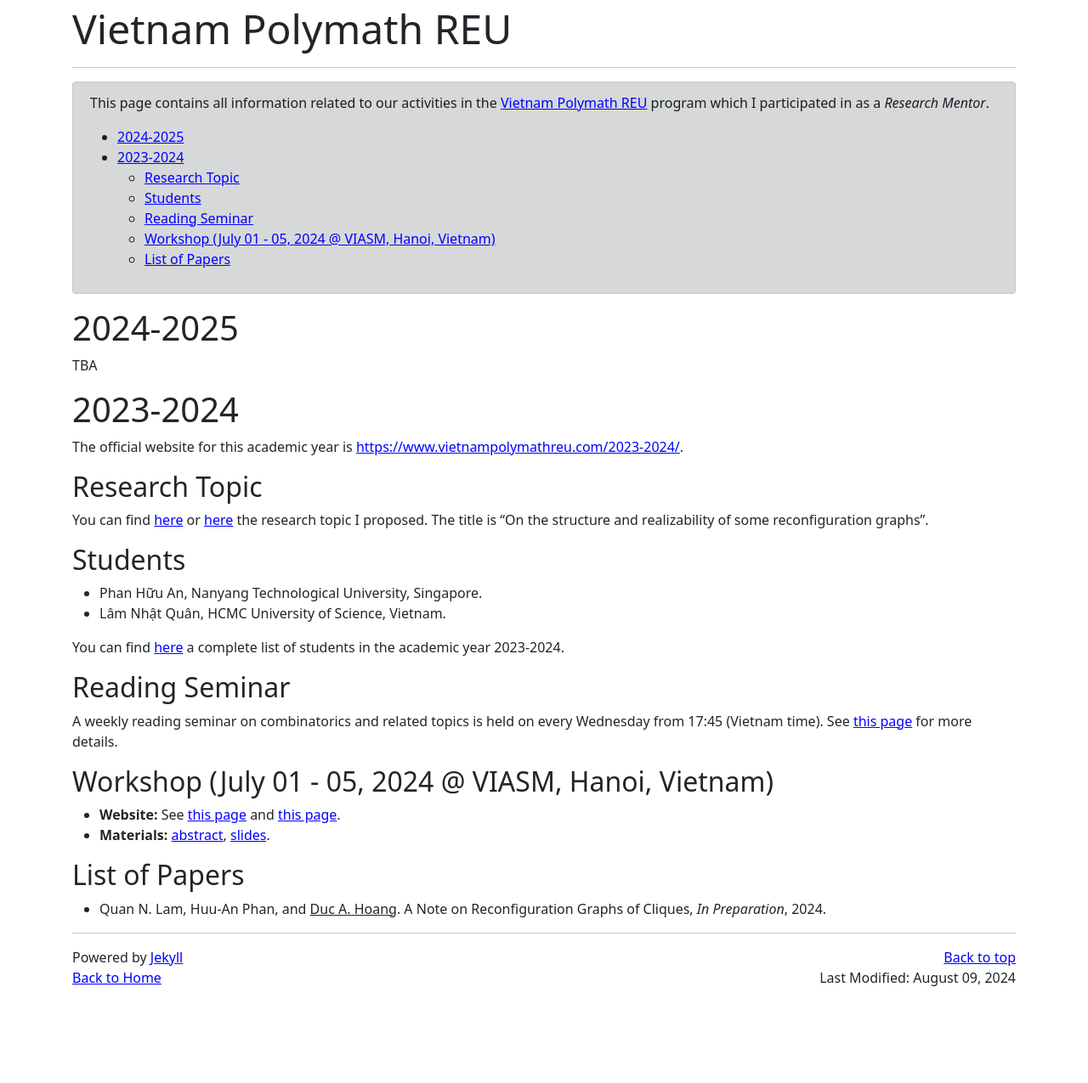
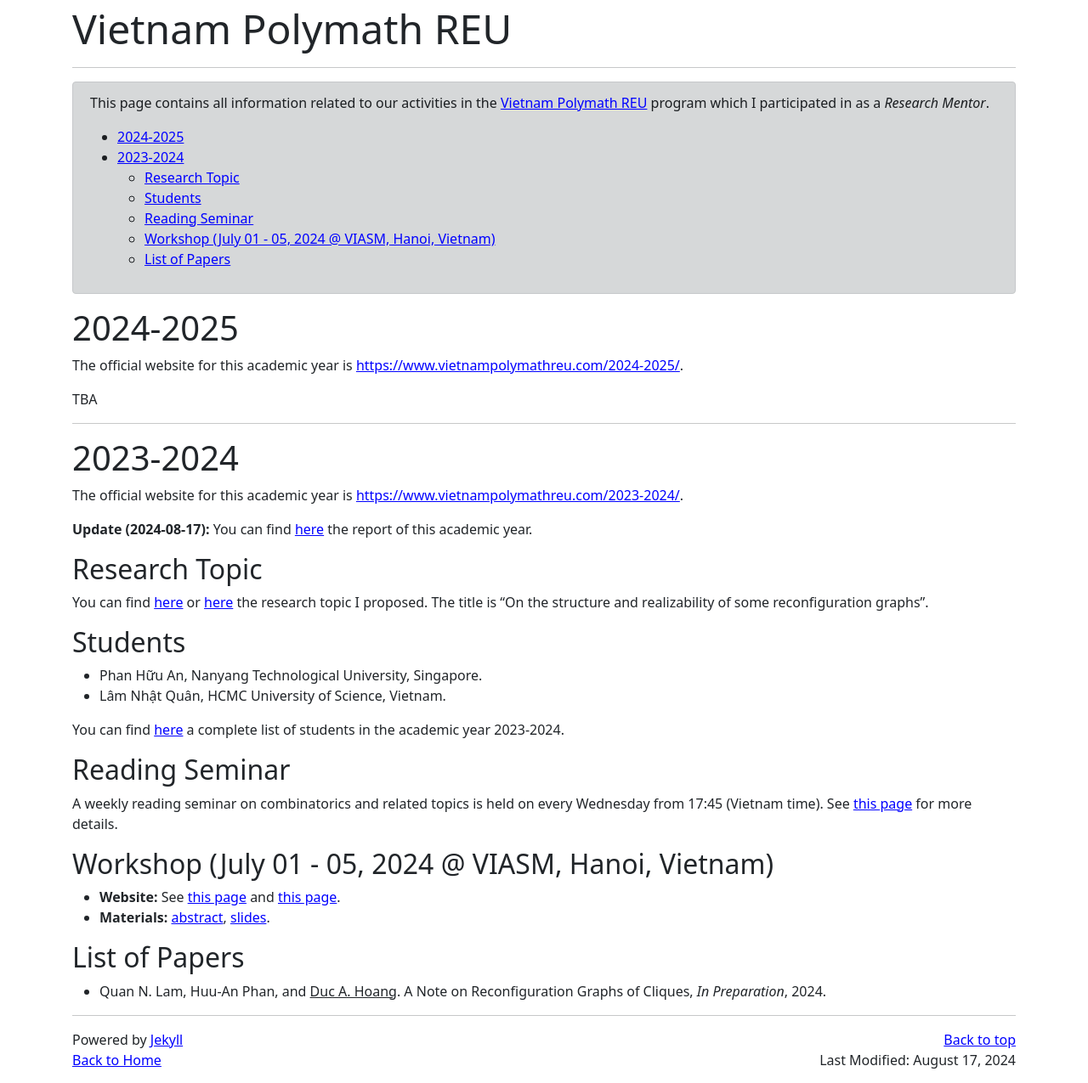
Before and after one commit to hoanganhduc/hoanganhduc.github.io, a Jekyll site: the page built from activities/Vietnam-Polymath-REU/index.md, in a window 1280 px wide. Shown: the whole page at 85% size. Built offline with Jekyll 4.4.1, drawn with Linux system fonts in a browser that asks for light colours; nearby versions of some CDN libraries; a style sheet for code colours, icons or effects is not loaded; before the commit the page ends 1178 px from its top, so only the background shows below that.

Commit message:
Updated @ 2024-08-17  08:47:12 ICT

```diff
--- a/_data/news.yaml
+++ b/_data/news.yaml
@@ -1,4 +1,7 @@
-# Last Updated: 2024-07-15
+# Last Updated: 2024-08-17
+- time: "August 17, 2024"
+  text: "In 2024-2025, I will participate in <a href='https://www.vietnampolymathreu.com/2024-2025/'>Vietnam Polymath REU</a> as a <i>Research Mentor</i>. You can find <a href='https://drive.google.com/file/d/10Y3BJ_vcRsilt0sFbwWvyQfq_sJr1puM/'>here</a> the research topic I proposed. More details can be found <a href='/activities/Vietnam-Polymath-REU/'>here</a>."
+  present: 1
 - time: "July 13, 2024"
   text: "Mathew Francis and Veena Prabhakaran inform us about a flaw in Lemma 6 of our paper \"Sliding Tokens on a Cactus\". See <a href='/events/ISAAC2016/note.pdf'>this note</a> for more details."
   present: 1
--- a/activities/Vietnam-Polymath-REU/index.md
+++ b/activities/Vietnam-Polymath-REU/index.md
@@ -2,7 +2,7 @@
 layout: default
 title: "Vietnam Polymath REU"
 mathjax: true
-last_modified_at: 2024-08-09
+last_modified_at: 2024-08-17
 description: This page contains all information related to the participation of Duc A. Hoang in Vietnam-Polymath-REU 2023-2024
 keywords: activities, Vietnam, REU, mentor, research, Duc A. Hoang
 ---
@@ -16,11 +16,17 @@ This page contains all information related to our activities in the [Vietnam Pol
 
 # 2024-2025
 
+The official website for this academic year is [https://www.vietnampolymathreu.com/2024-2025/](https://www.vietnampolymathreu.com/2024-2025/).
+
 TBA
+
+-----
 
 # 2023-2024
 
 The official website for this academic year is [https://www.vietnampolymathreu.com/2023-2024/](https://www.vietnampolymathreu.com/2023-2024/).
+
+**Update (2024-08-17):** You can find [here](https://drive.google.com/file/d/1MKuwquoloGEAz0XXzGaCZ77R5C59DQ6R/) the report of this academic year.
 
 ## Research Topic
 
```
Also changed, not shown: index.md (+1 -1 lines), misc.md (+2 -1 lines), 1 other file.
